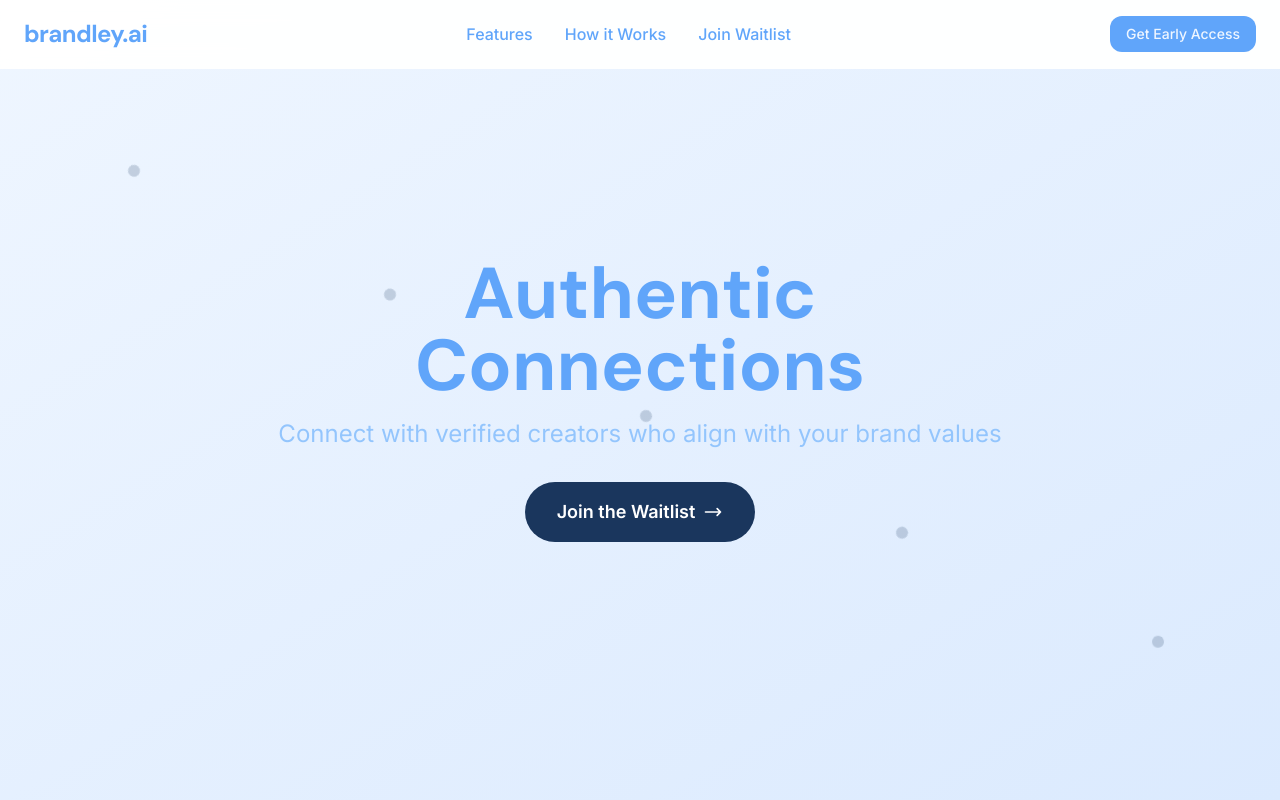
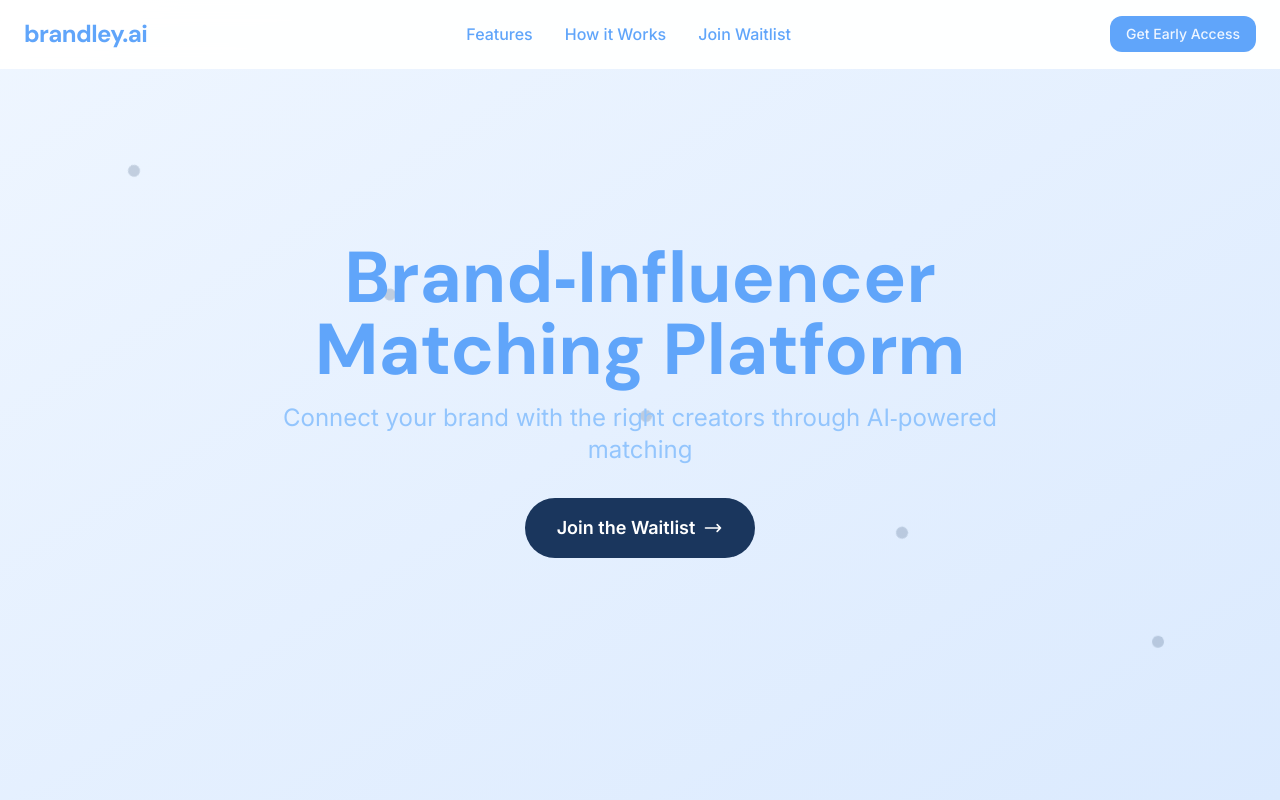
Before and after one commit to kikush98/brandley_web.github.io, a plain HTML site: page index.html in a window 1280 px wide. Shown: the top 800 px of the page. Drawn offline with nearby package versions, Linux system fonts and the light colour scheme.

Commit message:
Hero: Brand‑Influencer Matching Platform + refined subline

```diff
--- a/index.html
+++ b/index.html
@@ -181,12 +181,12 @@
             <div class="space-y-8 fade-in">
                 <div class="space-y-4">
                     <h1 class="text-5xl md:text-7xl font-display font-bold text-blue-400 leading-tight">
-                        Authentic
+                        Brand‑Influencer
                         <br />
-                        <span class="text-navy-500">Connections</span>
+                        <span class="text-navy-500">Matching Platform</span>
                     </h1>
                     <p class="text-xl md:text-2xl text-blue-300 max-w-3xl mx-auto leading-relaxed">
-                        Connect with verified creators who align with your brand values
+                        Connect your brand with the right creators through AI‑powered matching
                     </p>
                 </div>
 
```
